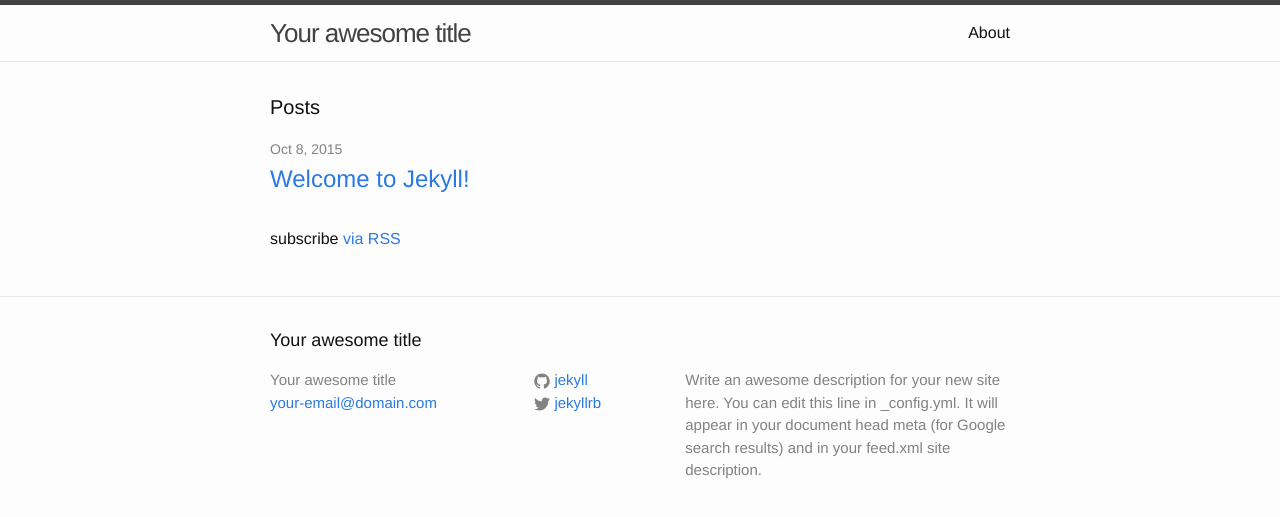
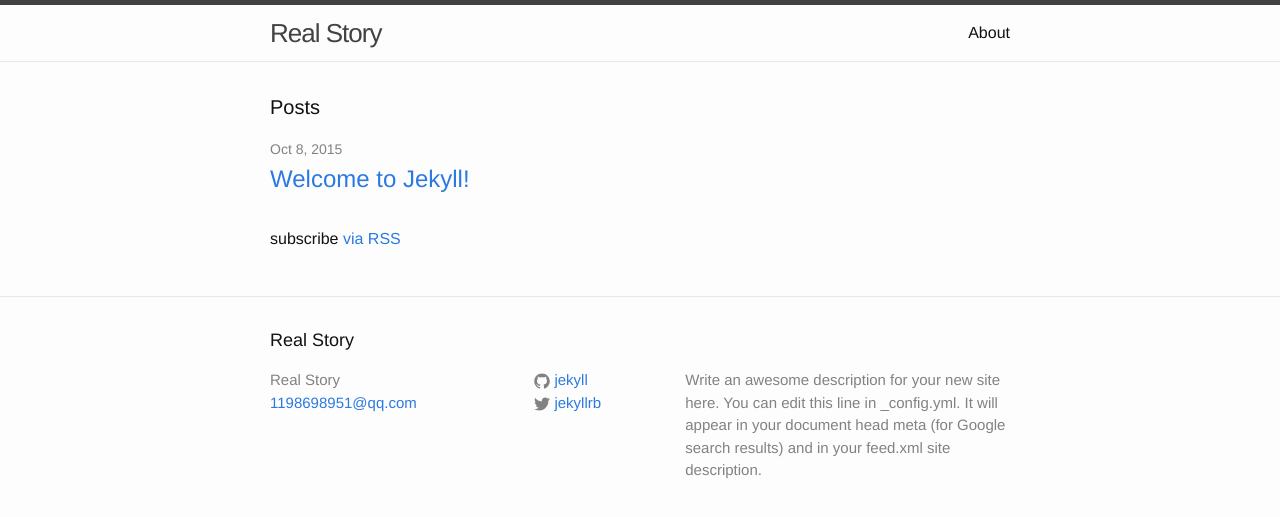
Before and after one commit to RealStory/RealStory.github.io, a Jekyll site: the page built from index.html, in a window 1280 px wide. Shown: the top 517 px of the page. Built offline with Jekyll 4.4.1, drawn with Linux system fonts in a browser that asks for light colours.

Commit message:
name change

```diff
--- a/_config.yml
+++ b/_config.yml
@@ -1,6 +1,6 @@
 # Site settings
-title: Your awesome title
-email: your-email@domain.com
+title: Real Story
+email: 1198698951@qq.com
 description: > # this means to ignore newlines until "baseurl:"
   Write an awesome description for your new site here. You can edit this
   line in _config.yml. It will appear in your document head meta (for
```
Also changed, not shown: 3 other files.
